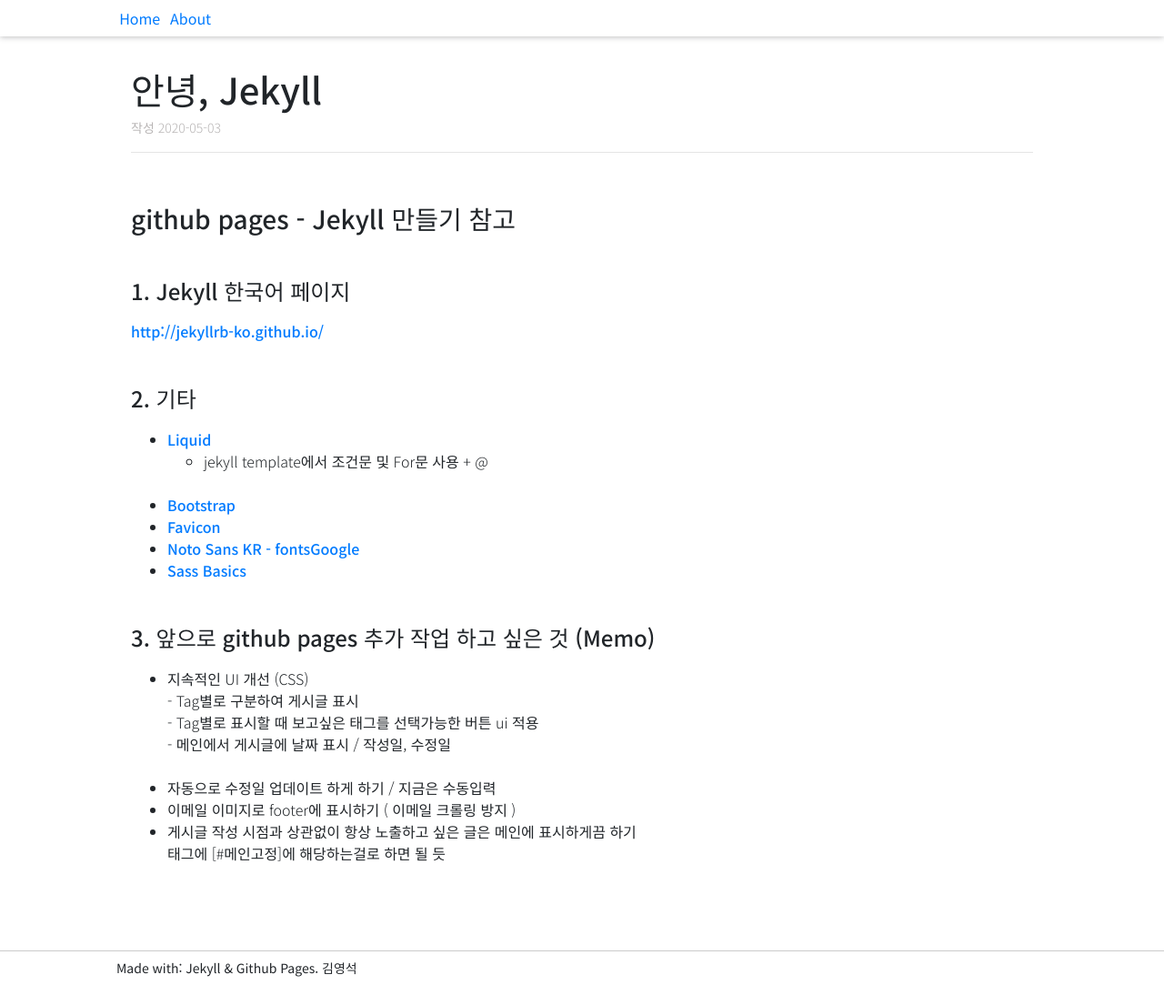
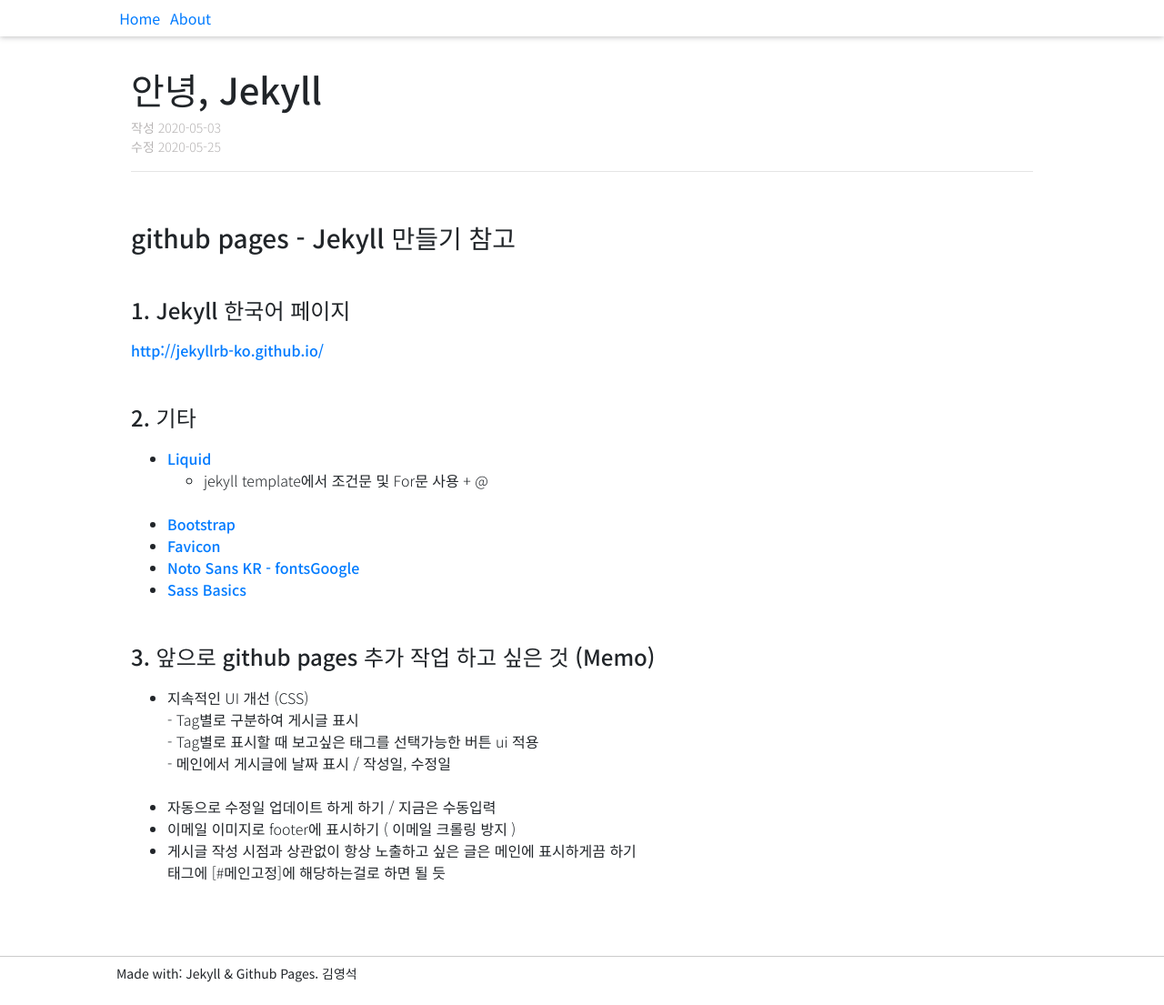
Before and after one commit to waonta/wati2.github.io, a Jekyll site: the page built from _posts/2020-05-03-HelloWorld!.md, in a window 1280 px wide and 1105 px high. Shown: the whole window at 91% size. Built offline with Jekyll 4.4.1, drawn with Linux system fonts in a browser that asks for light colours; some web fonts are replaced.

Commit message:
add dateEdit

```diff
--- a/_posts/2020-05-03-HelloWorld!.md
+++ b/_posts/2020-05-03-HelloWorld!.md
@@ -2,7 +2,7 @@
 layout: post
 title: 안녕, Jekyll
 date: 2020-05-03
-editDate: 2020-05-24
+dateEdit: 2020-05-25
 ---
 
 ### github pages - Jekyll 만들기 참고
```
Also changed, not shown: _posts/2020-05-05-ufb01.md (+1 -1 lines).
